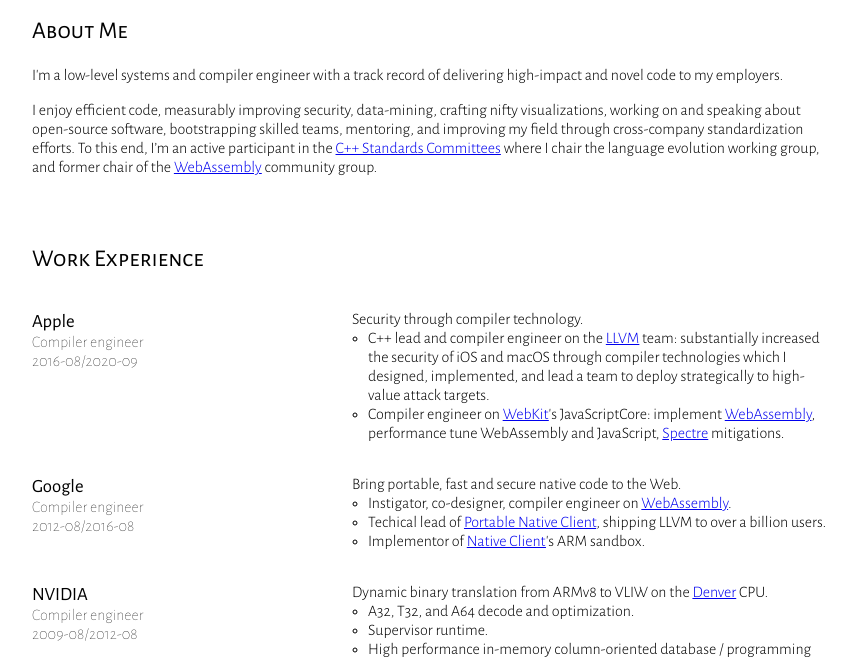
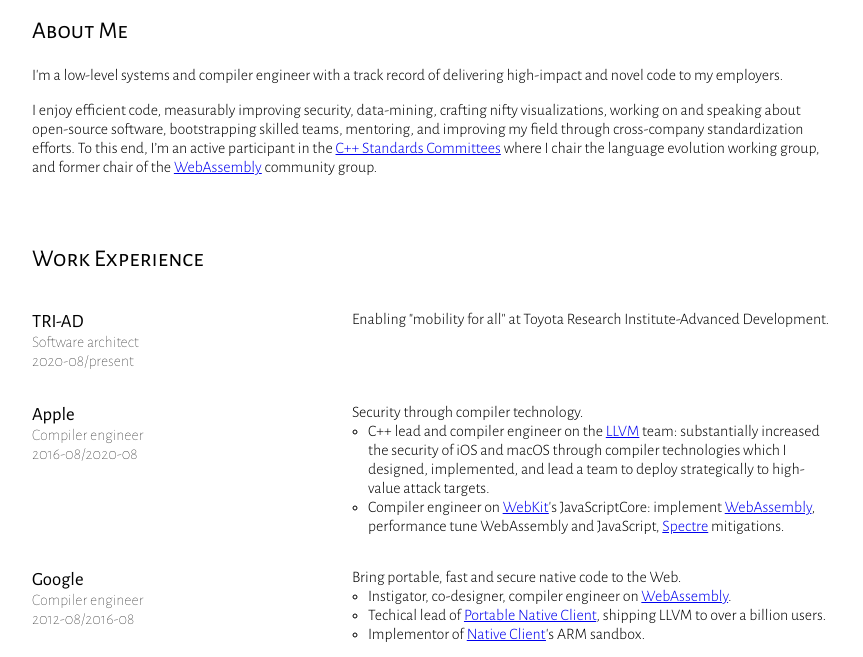
Before and after one commit to jfbastien/jfbastien.github.io, a plain HTML site: page index.html in a window 1280 px wide. Shown: the part 86-743 px from the top of the page, without its empty margins (208-1071 px from the left). Drawn offline with Linux system fonts and the light colour scheme.

Commit message:
Update work

```diff
--- a/index.html
+++ b/index.html
@@ -53,9 +53,18 @@
         <h2>Work Experience</h2>
         <div class=grid>
           <div class=entry>
+            <div class=where><h3>TRI-AD</h3>
+              <p>Software architect</p>
+              <p>2020-08/present</p>
+            </div>
+            <div class=what>
+              Enabling "mobility for all" at Toyota Research Institute-Advanced Development.
+            </div>
+          </div>
+          <div class=entry>
             <div class=where><h3>Apple</h3>
               <p>Compiler engineer</p>
-              <p>2016-08/2020-09</p>
+              <p>2016-08/2020-08</p>
             </div>
             <div class=what>
               <p>Security through compiler technology.</p>
```
